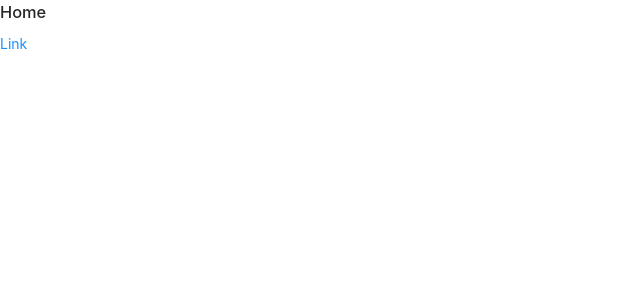
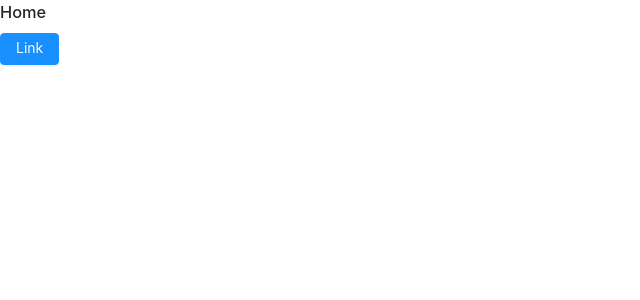
Before and after one commit to leeyuljung/Nextjs-simple-starter, a Next.js app: page / in a window 1280 px wide. Shown: the top 300 px of the page, without its empty margins (0-640 px from the left). Built offline with nearby package versions, Linux system fonts and the light colour scheme.

Commit message:
add @babel/plugin-proposal-decorators & add antd button to index.js

```diff
--- a/package.json
+++ b/package.json
@@ -4,7 +4,9 @@
   "description": "",
   "main": "index.js",
   "scripts": {
-    "dev": "next"
+    "dev": "next",
+    "build": "next build",
+    "start": "next start"
   },
   "repository": {
     "type": "git",
@@ -17,6 +19,7 @@
   },
   "homepage": "https://github.com/leeyuljung/react-next-practice#readme",
   "dependencies": {
+    "@babel/plugin-proposal-decorators": "^7.10.4",
     "@zeit/next-css": "^1.0.1",
     "antd": "^4.4.1",
     "babel-plugin-import": "^1.13.0",
--- a/pages/index.js
+++ b/pages/index.js
@@ -1,11 +1,13 @@
 import React, { Fragment } from 'react';
 import Link from 'next/link';
+import { Button } from 'antd';
+// import Head from 'next/head';
 
 const Home = () => (
     <Fragment>
         <h3>Home</h3>
         <Link href="/list">
-            <a>Link</a>
+            <Button type='primary'>Link</Button>
         </Link>
     </Fragment>
 )
```
Also changed, not shown: .babelrc, 1 other file (tests, documents, lock files or other folders).
